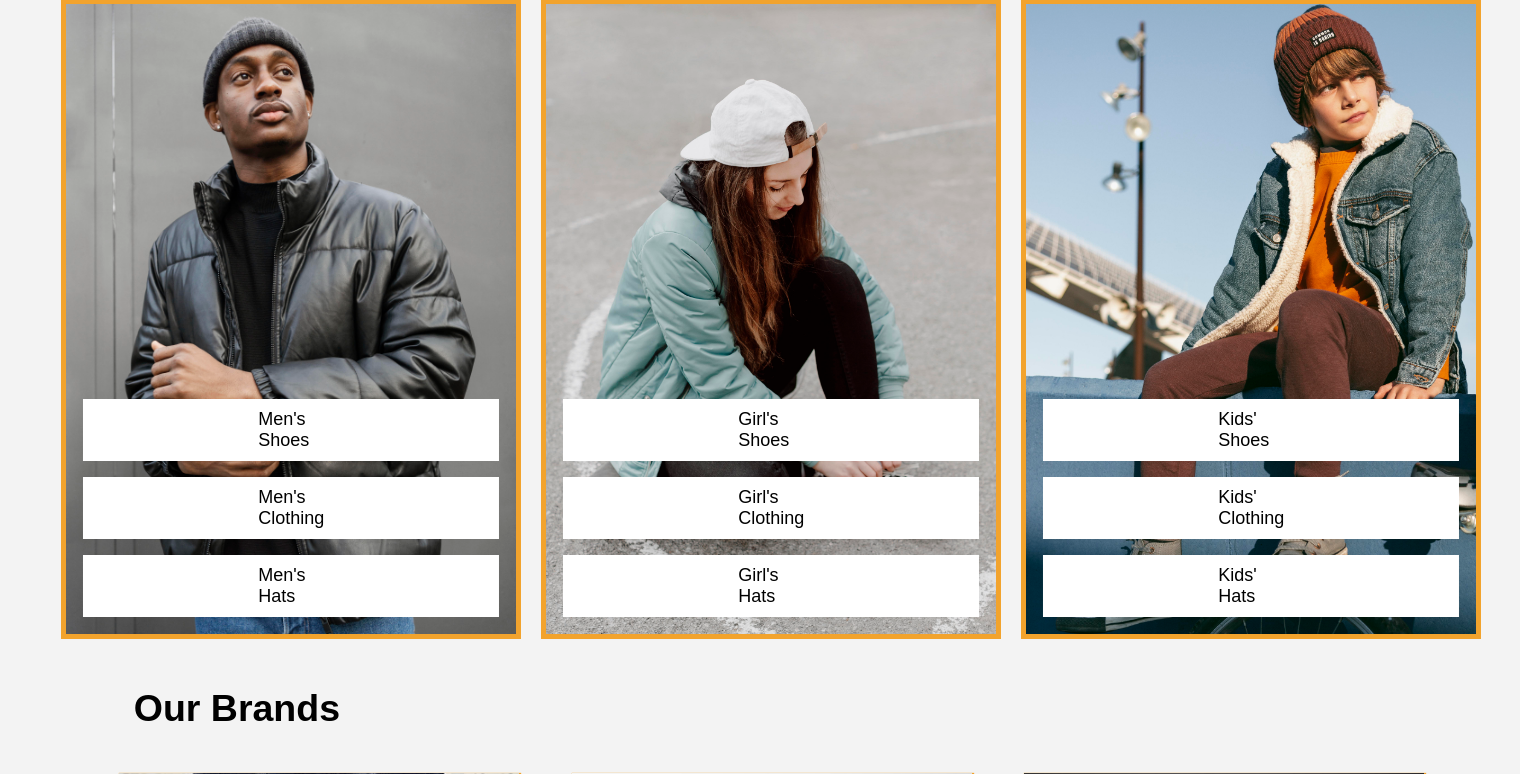
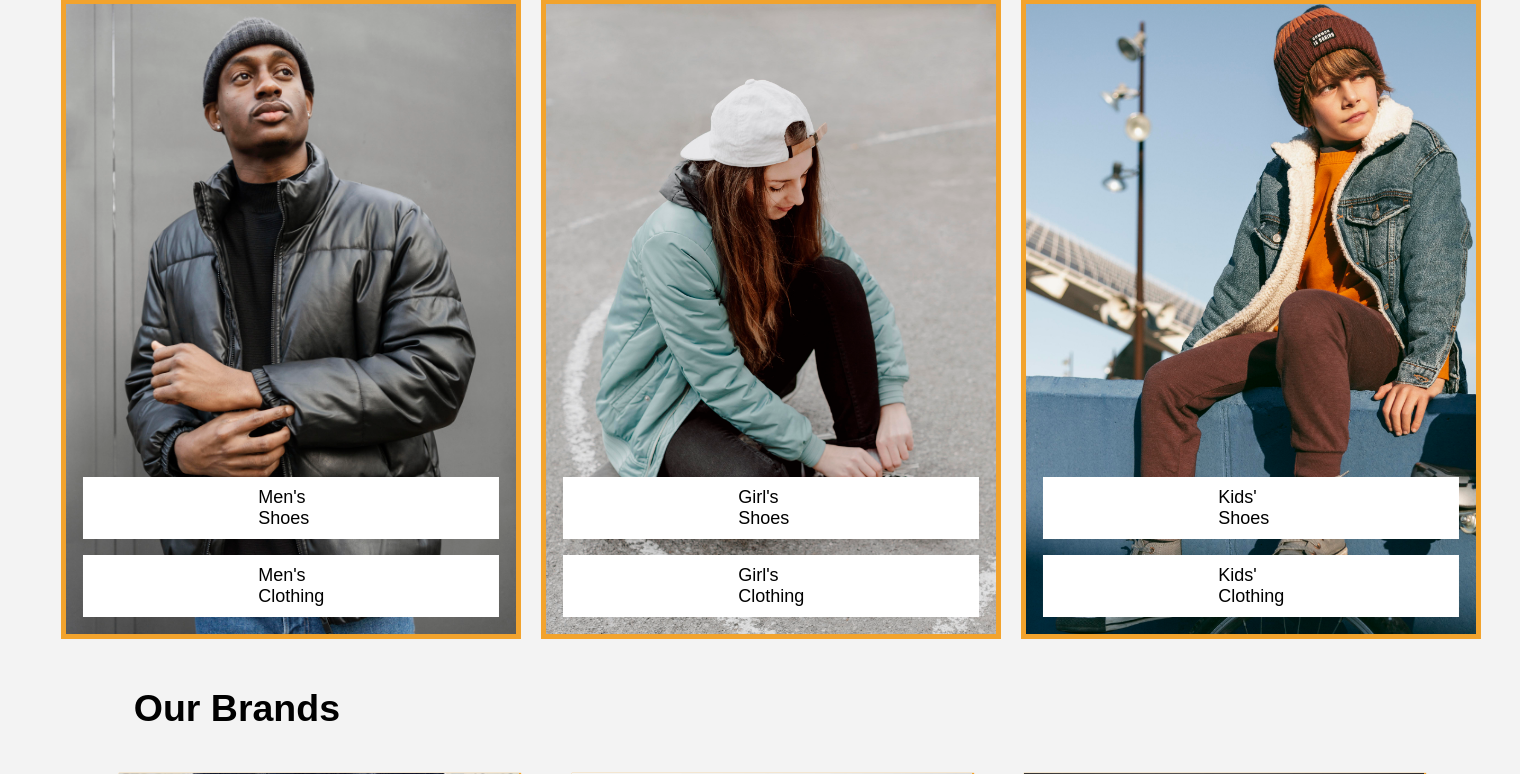
Before and after one commit to DanielTanNaiLe/FYP-project-, a PHP site: page /mainpage.html in a window 1520 px wide. Shown: the part 991-1765 px from the top of the page. Run offline with PHP 8.4, Linux system fonts and the light colour scheme.

Commit message:
customer page

```diff
--- a/Customer/mainpage.css
+++ b/Customer/mainpage.css
@@ -344,7 +431,7 @@ text-transform: uppercase;
 }
 .button-overlay{
     position: absolute;
-    top: 79%;
+    top: 85%;
     left: 48%;
     transform: translate(-50%, -50%);
     display: flex;
--- a/Customer/mainpage.html
+++ b/Customer/mainpage.html
@@ -11,19 +11,85 @@
      <header>
         <img src="./image/bee8187f8ec4798e571fdcee0b3d86df.png" class="image">
         <ul class="nav">
-            <li><a href="mainpage.html">HOME</a></li>
-            <li><a href="menpage.html">MEN</a></li>
-            <li><a href="">WOMAN</a></li>
-            <li><a href="">KIDS</a></li>
+            <li><a href="mainpage.html" class="a1">HOME</a></li>
             <li>
-            <a href="">BRANDS</a>
+            <a href="menpage.html" class="a1">MEN</a>
+            <ul class="dropdown">
+                <li class="hover-me"><a href="">Shoes<i class='bx bx-chevron-right'></i></a>
+                <div class="dropdown2">
+                    <ul>
+                    <li><a href="">Nike</a></li>
+                    <li><a href="">NewBalance</a></li>
+                    <li><a href="">Adidas</a></li>
+                    </ul>
+                </div>
+                </li>
+                <li class="hover-me"><a href="">Clothing<i class='bx bx-chevron-right'></i></a>
+                    <div class="dropdown2">
+                        <ul>
+                        <li><a href="">Nike</a></li>
+                        <li><a href="">NewBalance</a></li>
+                        <li><a href="">Adidas</a></li>
+                        </ul>
+                    </div>
+                </li>
+                </ul>
+            </li>
+            <li>
+                <a href="menpage.html" class="a1">WOMAN</a>
+                <ul class="dropdown">
+                    <li class="hover-me"><a href="">Shoes<i class='bx bx-chevron-right'></i></a>
+                    <div class="dropdown2">
+                        <ul>
+                        <li><a href="">Nike</a></li>
+                        <li><a href="">NewBalance</a></li>
+                        <li><a href="">Adidas</a></li>
+                        </ul>
+                    </div>
+                    </li>
+                    <li class="hover-me"><a href="">Clothing<i class='bx bx-chevron-right'></i></a>
+                        <div class="dropdown2">
+                            <ul>
+                            <li><a href="">Nike</a></li>
+                            <li><a href="">NewBalance</a></li>
+                            <li><a href="">Adidas</a></li>
+                            </ul>
+                        </div>
+                    </li>
+                    </ul>
+                </li>
+                <li>
+                    <a href="menpage.html" class="a1">KIDS</a>
+                    <ul class="dropdown">
+                        <li class="hover-me"><a href="">Shoes<i class='bx bx-chevron-right'></i></a>
+                        <div class="dropdown2">
+                            <ul>
+                            <li><a href="">Nike</a></li>
+                            <li><a href="">NewBalance</a></li>
+                            <li><a href="">Adidas</a></li>
+                            </ul>
+                        </div>
+                        </li>
+                        <li class="hover-me"><a href="">Clothing<i class='bx bx-chevron-right'></i></a>
+                            <div class="dropdown2">
+                                <ul>
+                                <li><a href="">Nike</a></li>
+                                <li><a href="">NewBalance</a></li>
+                                <li><a href="">Adidas</a></li>
+                                </ul>
+                            </div>
+                        </li>
+                        </ul>
+                    </li>
+            <li>
+            <a href="" class="a1">BRANDS</a>
             <ul class="dropdown">
                 <li><a href="">NIKE</a></li>
                 <li><a href="">NEW BALANCE</a></li>
                 <li><a href="">ADIDAS</a></li>
             </ul>
             </li>
-            <li><a href="">LATEST</a></li>
+            <li><a href="" class="a1">LATEST</a></li>
         </ul>
         <div class="nav2">
             <a href="">About Us</a>
@@ -62,7 +128,6 @@
             <div class="button-overlay">
                 <a href="" class="home2-btn">Men's Shoes</a>
                 <a href="" class="home2-btn">Men's Clothing</a>
-                <a href="" class="home2-btn">Men's Hats</a>
                 </div>
             </div>
         </div>
@@ -72,7 +137,6 @@
             <div class="button-overlay">
             <a href="" class="home2-btn">girl's Shoes</a>
             <a href="" class="home2-btn">girl's Clothing</a>
-            <a href="" class="home2-btn">girl's Hats</a>
             </div>
             </div>
         </div>
@@ -82,7 +146,6 @@
             <div class="button-overlay">
             <a href="" class="home2-btn">kids' Shoes</a>
             <a href="" class="home2-btn">kids' Clothing</a>
-            <a href="" class="home2-btn">kids' Hats</a>
             </div>
             </div>
         </div>
```
Also changed, not shown: other parts of Customer/mainpage.css (+90 -61 lines).
